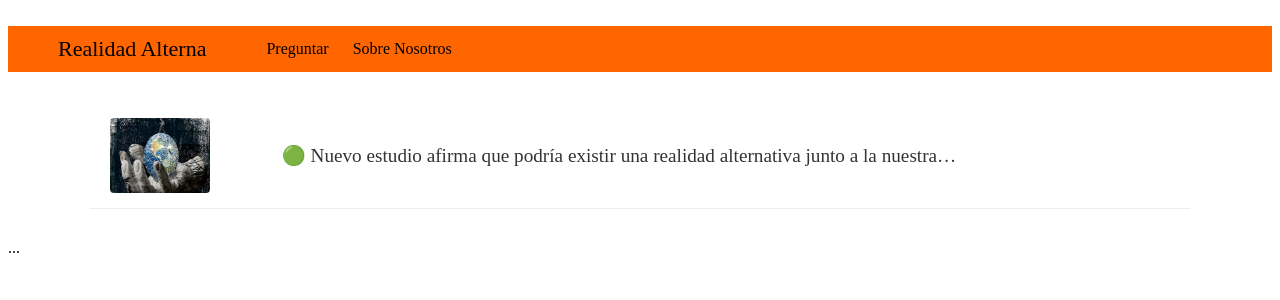
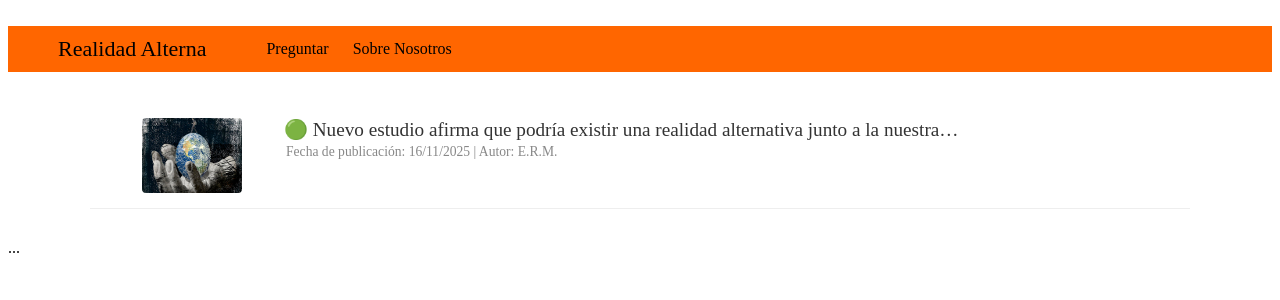
Before and after one commit to TierraSapiens/RealidadAlterna, a Jekyll site: the page built from index.md, in a window 1280 px wide. Shown: the top 300 px of the page. Built offline with Jekyll 4.4.1, drawn with Linux system fonts in a browser that asks for light colours.

Commit message:
Modificacion pagina

```diff
--- a/assets/css/style.css
+++ b/assets/css/style.css
@@ -73,27 +73,43 @@ main {
 .post-list {
   list-style: none;
   padding: 0;
-  margin-top: 5px; /* 🔥 Esto acerca la lista al header */
+  margin-top: 5px;
 }
 
 .post-item {
-  display: flex;         /* 🔥 CLAVE 1: Pone la imagen y el título en línea */
-  align-items: center;   /* Alinea verticalmente la imagen y el texto */
+  display: flex;
+  /* 🔥 CAMBIO CLAVE: Alinea el contenido (imagen y texto) a la parte superior */
+  align-items: flex-start;
   margin-bottom: 25px;
   padding-bottom: 15px;
   border-bottom: 1px solid #eee;
 }
 
 .post-thumb {
-  width: 100px;          /* 🔥 CLAVE 2: Ancho fijo para la imagen */
-  height: 75px;          /* 🔥 CLAVE 3: Alto fijo para la imagen */
-  object-fit: cover;     /* Recorta la imagen para que rellene el espacio sin distorsión */
-  margin-right: 15px;    /* Espacio entre la imagen y el título */
+  width: 100px;
+  height: 75px;
+  object-fit: cover;
+  margin-right: 15px;
   border-radius: 4px;
+}
+
+/* 🔥 NUEVO CONTENEDOR PARA APILAR TÍTULO Y METADATOS */
+.post-content {
+    display: flex;
+    flex-direction: column; /* CLAVE: Apila los elementos (título y metadata) */
+    gap: 3px;               /* Espacio sutil entre ellos */
 }
 
 .post-title {
   font-size: 1.2em;
   color: #333;
   text-decoration: none;
+  margin-left: -1px; /* Mueve el título sutilmente a la izquierda */
 }
+
+/* 🔥 NUEVO ESTILO PARA LA FECHA Y AUTOR */
+.post-meta {
+    font-size: 0.85em; /* Letra más pequeña */
+    color: #888;      /* Color gris suave */
+    padding-left: 1px; /* Alineación visual */
+}
--- a/index.md
+++ b/index.md
@@ -2,15 +2,23 @@
 layout: default
 title: "TierrasSapiens"
 ---
+
 <div class="post-list">
 {% for post in site.posts %}
   <div class="post-item">
 
-    {% if post.image %}        <img class="post-thumb" src="{{ post.image }}" alt="thumb">
+    {% if post.image %}       <img class="post-thumb" src="{{ post.image }}" alt="thumb">
     {% endif %}
 
-    <a class="post-title" href="{{ post.url | relative_url }}">       {{ post.title }}
-    </a>
+    <div class="post-content">  <a class="post-title" href="{{ post.url | relative_url }}">
+          {{ post.title }}
+        </a>
+        <div class="post-meta"> Fecha de publicación: {{ post.date | date: "%d/%m/%Y" }}
+            {% if post.author %}
+                | Autor: {{ post.author }}
+            {% endif %}
+        </div>
+    </div>
 
   </div>
 {% endfor %}
```
Also changed, not shown: _posts/2025-11-16-primer-articulo.md (+1 -0 lines).
